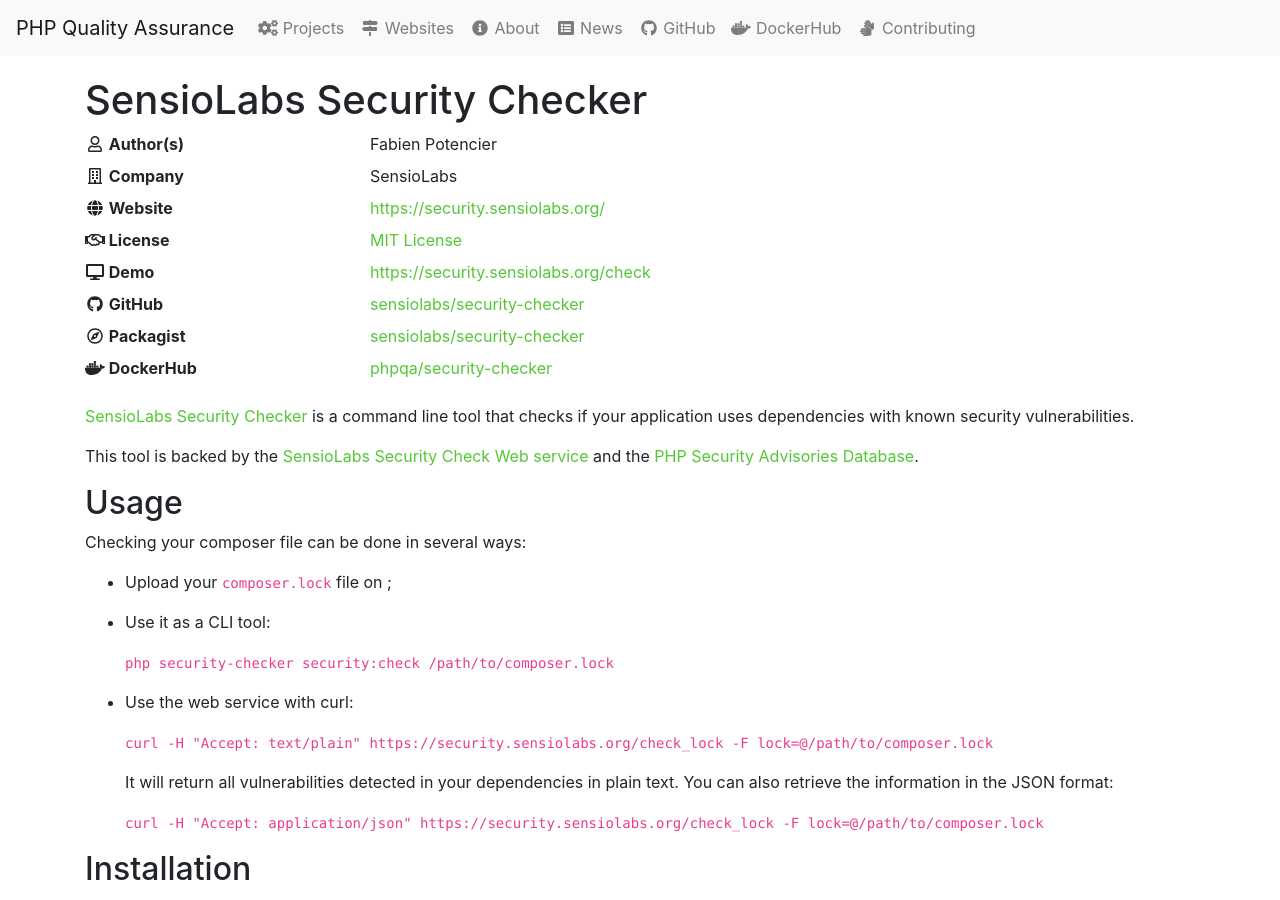
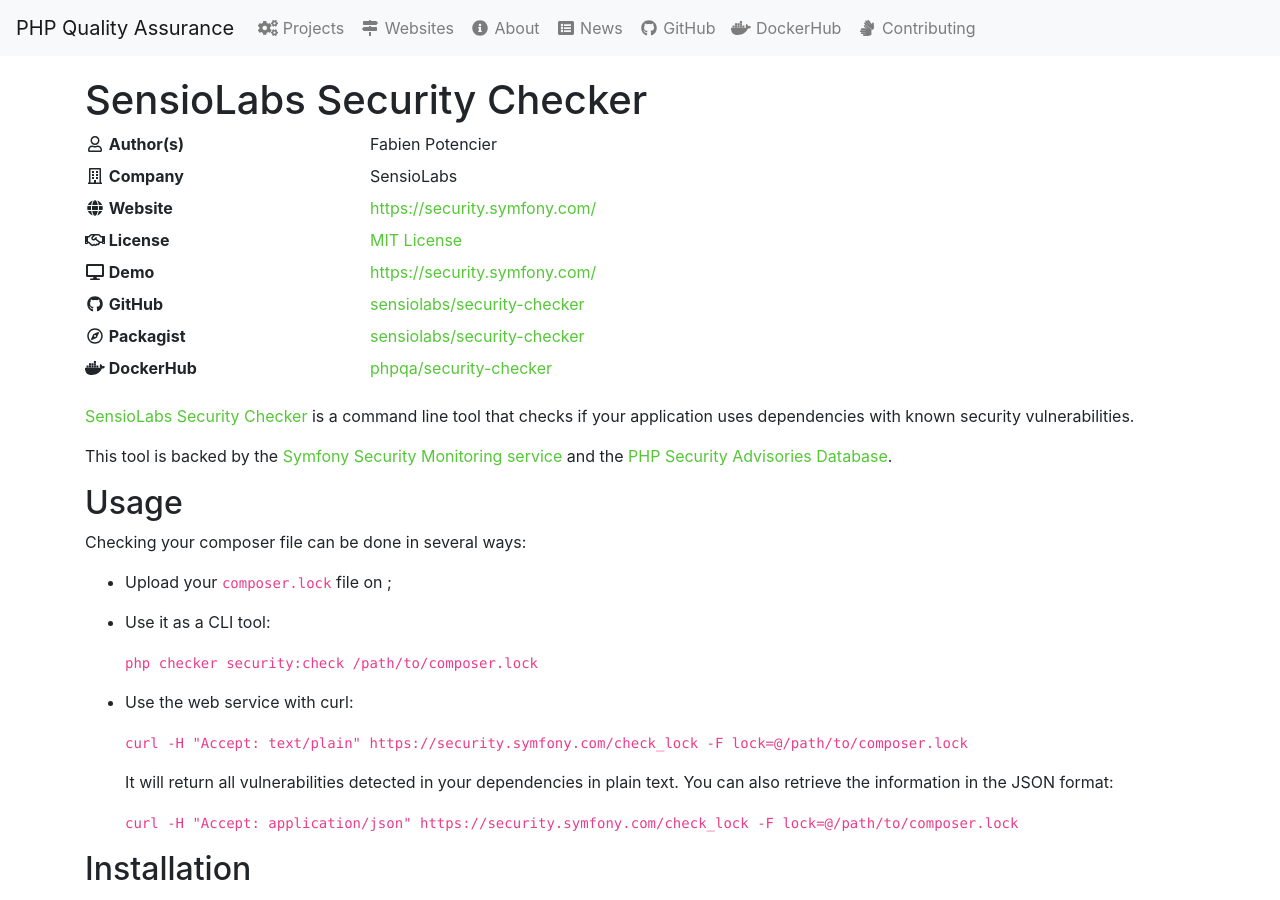
Before and after one commit to phpqa/phpqa.github.io, a Jekyll site: the page built from _projects/security-checker.md, in a window 1280 px wide and 900 px high. Built offline with Jekyll 4.4.1, drawn with Linux system fonts in a browser that asks for light colours; nearby versions of some CDN libraries.

Commit message:
change security.sensiolabs.org to security.symfony.com

````diff
--- a/_projects/security-checker.md
+++ b/_projects/security-checker.md
@@ -7,9 +7,9 @@
 authors:            [{name: 'Fabien Potencier'}]
 companies:          [{name: 'SensioLabs'}]
 
-website:            [{url: 'https://security.sensiolabs.org/'}]
+website:            [{url: 'https://security.symfony.com/'}]
 license:            [{url: 'https://github.com/sensiolabs/security-checker/blob/master/LICENSE', label: 'MIT License'}]
-demo:               [{url: 'https://security.sensiolabs.org/check'}]
+demo:               [{url: 'https://security.symfony.com/'}]
 
 github:             [{name: 'sensiolabs/security-checker'}]
 packagist:          [{name: 'sensiolabs/security-checker'}]
@@ -25,7 +25,7 @@
 
 <!--more-->
 
-This tool is backed by the [SensioLabs Security Check Web service]({{ page.website.url }})
+This tool is backed by the [Symfony Security Monitoring service]({{ page.website.url }})
 and the [PHP Security Advisories Database]({{ site.projects | where: 'title', 'PHP Security Advisories Database' | map: 'url' | first | absolute_url }}).
 
 ## Usage
@@ -36,13 +36,13 @@
 
 * Use it as a CLI tool:
 
-    ```php security-checker security:check /path/to/composer.lock```
+    ```php checker security:check /path/to/composer.lock```
 
 * Use the web service with curl:
 
-    ```curl -H "Accept: text/plain" https://security.sensiolabs.org/check_lock -F lock=@/path/to/composer.lock```
+    ```curl -H "Accept: text/plain" https://security.symfony.com/check_lock -F lock=@/path/to/composer.lock```
 
    It will return all vulnerabilities detected in your dependencies in plain
    text. You can also retrieve the information in the JSON format:
 
-    ```curl -H "Accept: application/json" https://security.sensiolabs.org/check_lock -F lock=@/path/to/composer.lock```
+    ```curl -H "Accept: application/json" https://security.symfony.com/check_lock -F lock=@/path/to/composer.lock```
````
Also changed, not shown: _projects/friendsofphp-security-advisories.md (+2 -2 lines).
